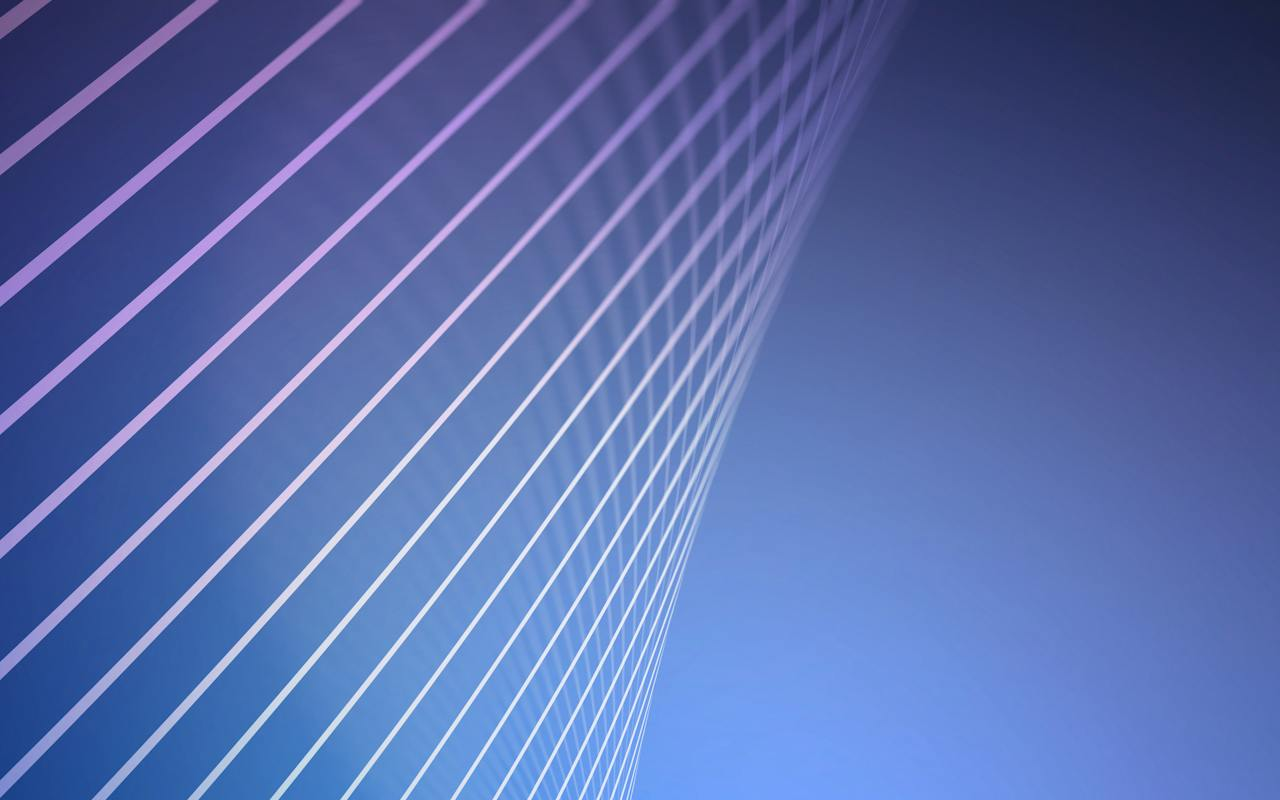
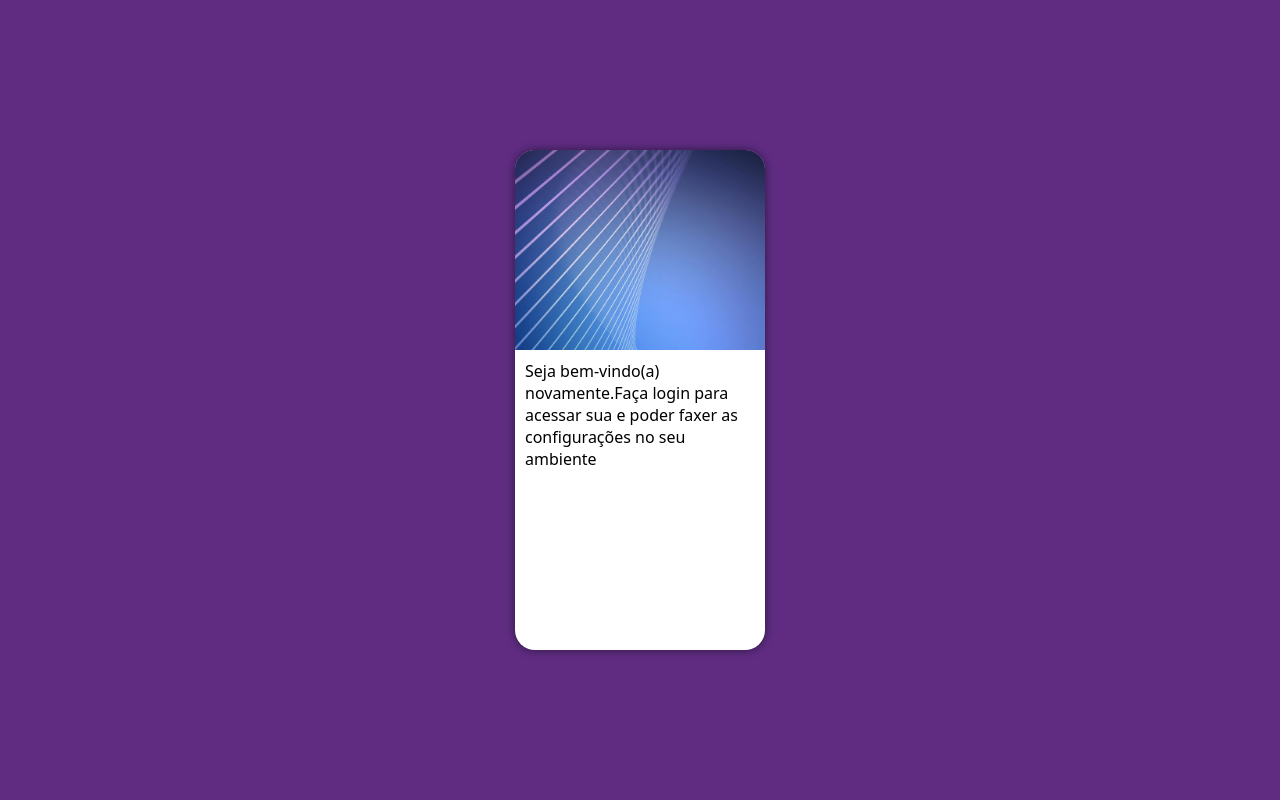
Before and after one commit to luanasantosdev/Loogin, a plain HTML site: page index.html in a window 1280 px wide. Shown: the top 800 px of the page. Drawn offline with Linux system fonts and the light colour scheme.

Commit message:
atualizado

```diff
--- a/estilos/style.css
+++ b/estilos/style.css
@@ -14,5 +14,41 @@ lilas:#5f2c82;
 }
 
 body, html{
+    background-color: #5f2c82;
+    width: 100vw;
+    height: 100vh;
+}
+
+main {
+    position: relative;
+    height: 100vh;
+    width: 100vw;
+}
+
+section#login {
+    position: absolute;
+    top: 50%;
+    left: 50%;
+    transform: translate(-50%, -50%);
+    overflow: hidden;
+
+    background-color: white;
+    width: 250px;
+    height: 500px;
+    border-radius: 20px;
+    box-shadow: 0px 0px 10px rgba(0, 0, 0, 0.502);
 
 }
+section#login > div#imagem {
+    display: block;
+    background: #5f2c82 url(../imagem/pexels-sean-whang-25006-804269.jpg) ;
+    background-size: cover;
+    background-repeat: no-repeat;
+    background-position: left top;
+    height: 200px;
+}
+
+section#login > div#formulario{
+    display: block;
+    padding: 10px;
+}
--- a/index.html
+++ b/index.html
@@ -10,9 +10,10 @@
     <main>
         <section id="login">
             <div id="imagem">
-                <img src="imagem/pexels-sean-whang-25006-804269.jpg" alt="">
+                <!-- <img src="imagem/pexels-sean-whang-25006-804269.jpg" alt=""> -->
 
             </div>
+
             <div id="formulario">
                 <h1></h1>
                 <p>Seja bem-vindo(a) novamente.Faça login para acessar sua e poder faxer as configurações no seu ambiente</p>
```
